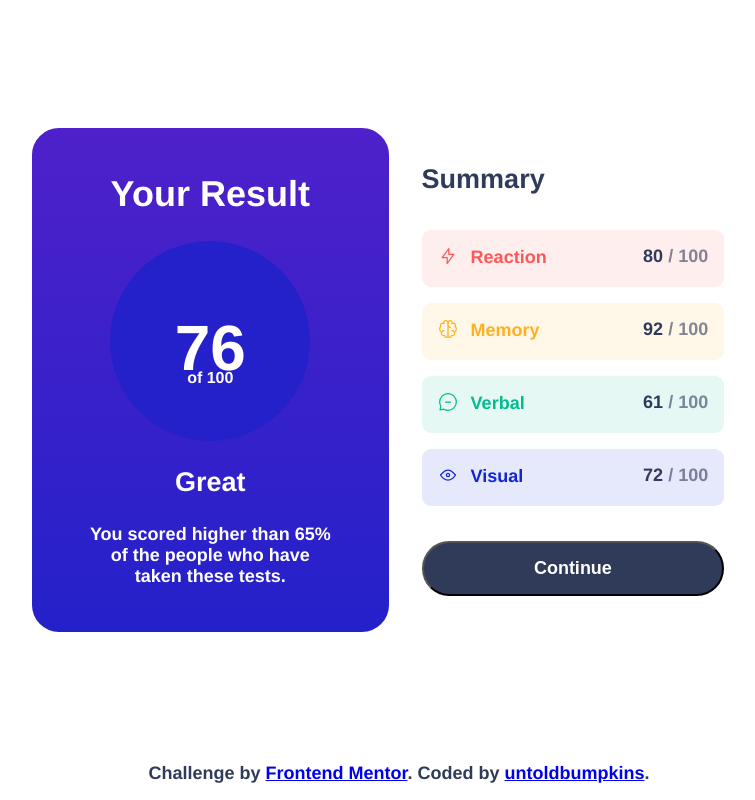
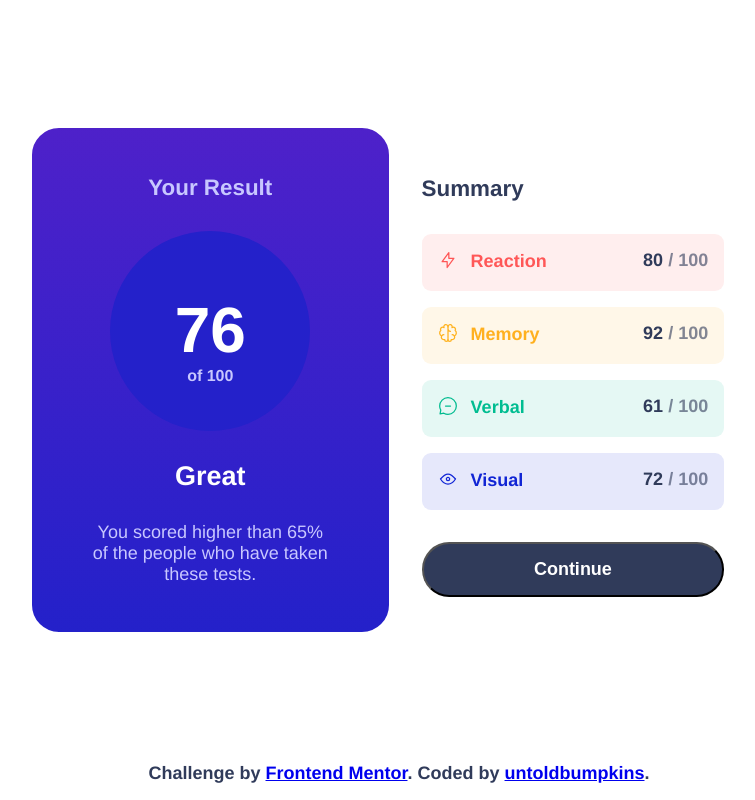
Before and after one commit to kaesle/Results-Summary-Comonent, a plain HTML site: page index.html in a window 1280 px wide. Shown: the whole page, without its empty margins (241-996 px from the left). Drawn offline with Linux system fonts and the light colour scheme.

Commit message:
fine-tune styling

```diff
--- a/styles.css
+++ b/styles.css
@@ -42,7 +42,7 @@ body {
   flex-direction: row;
   flex-wrap: wrap;
   align-content: stretch;
-  width: min(740px,100%);
+  width: min(740px, 100%);
   height: 510px;
 }
 
@@ -58,13 +58,28 @@ body {
 
 .purple {
   color: white;
-  background: linear-gradient(to bottom,var(--violetBlue),var(--persianBlue));
+  background: linear-gradient(to bottom, var(--violetBlue), var(--persianBlue));
   border: solid;
   border-radius: 30px;
 }
 
+.result,
+.purple .outOf,
+.message {
+  color: var(--lightLavender);
+}
+
 .result {
   margin-top: 2rem;
+}
+
+.summary {
+  margin-top: 0.8rem;
+}
+
+.result,.summary {
+  font-size: 1.4rem;
+  font-weight: 700;
 }
 
 .circle {
@@ -81,7 +96,7 @@ body {
 
 .purple .score {
   position: relative;
-  top: 1rem;
+  margin-top: 1rem;
   font-size: 4rem;
   font-weight: 800;
 }
@@ -92,6 +107,7 @@ body {
 
 .message {
   margin: 0 3.5rem 2rem 3.5rem;
+  font-weight: 500;
 }
 
 .white {
@@ -135,7 +151,7 @@ li {
 }
 
 li::after {
-  content: '';
+  content: "";
   position: absolute;
   left: 0;
   top: 0;
```
